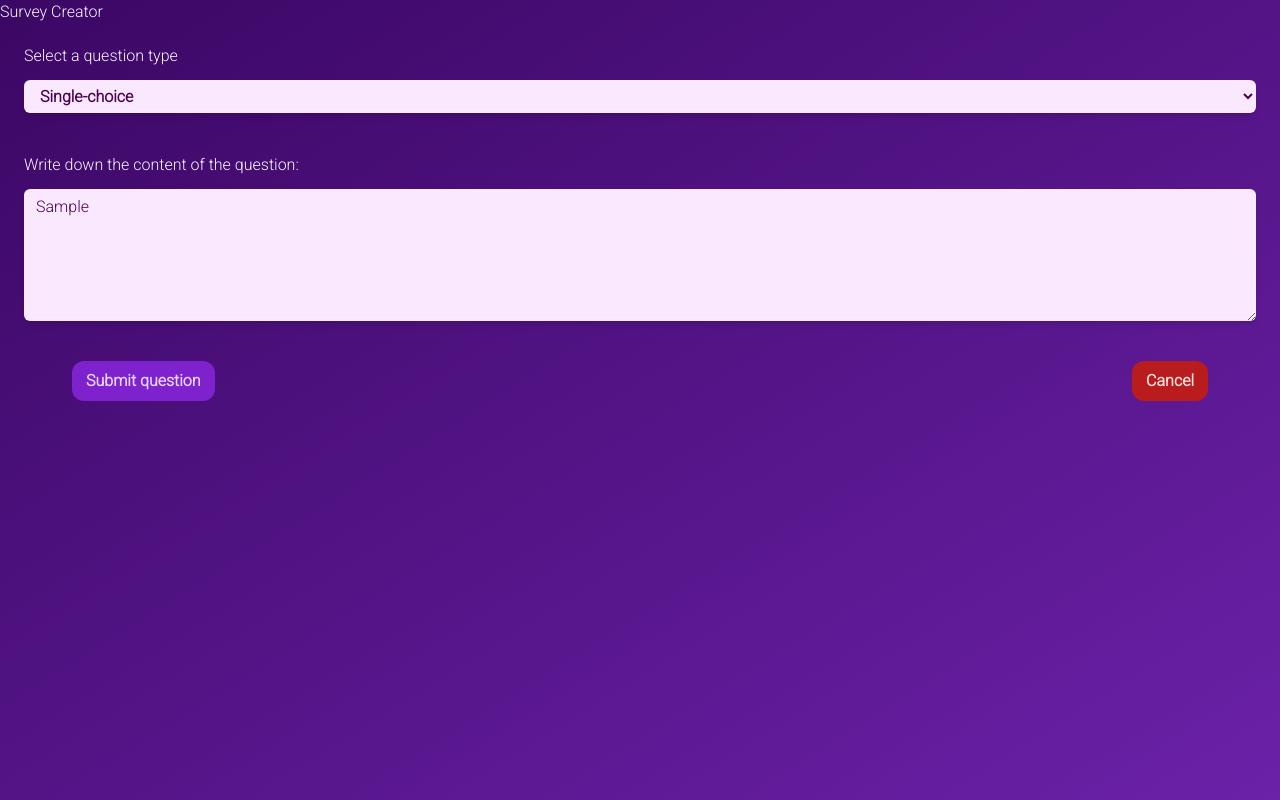
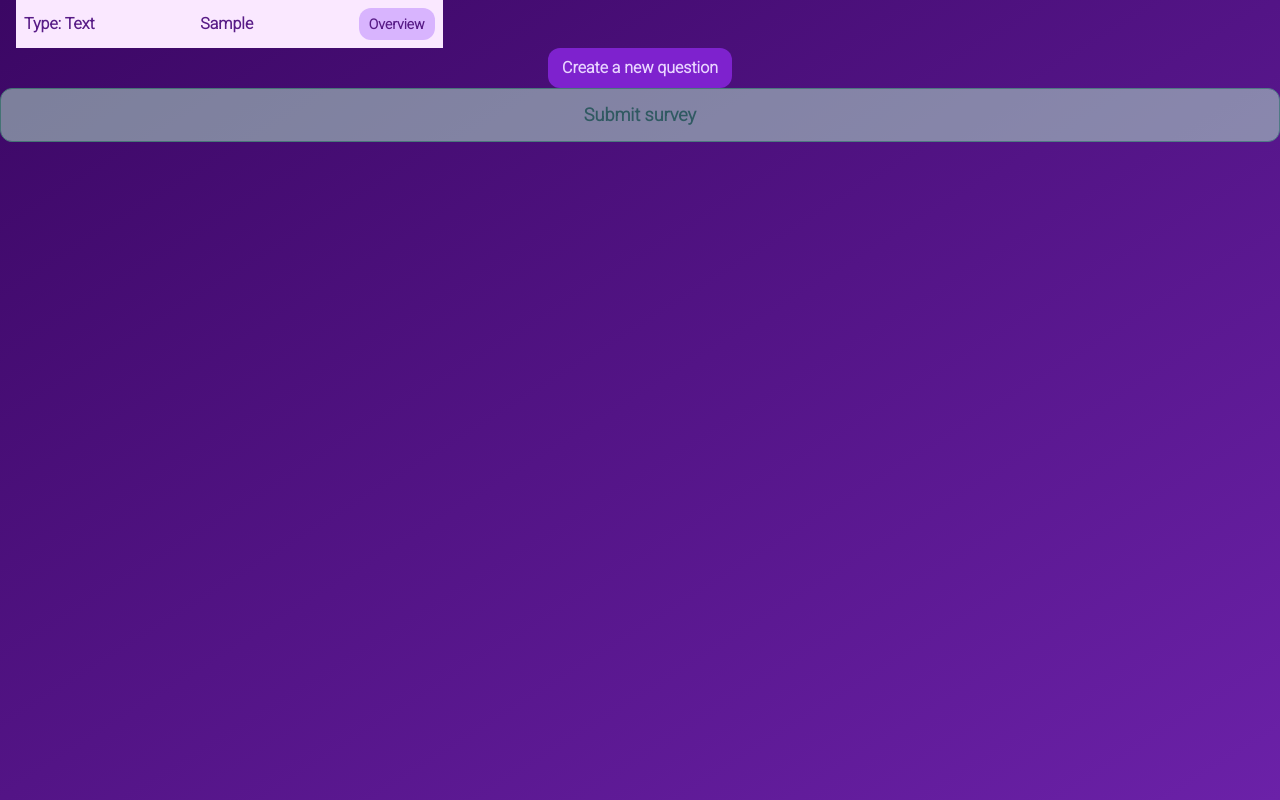
Before and after one commit to KulsonKula/Survey-microsevice, a Next.js app in the folder FRONTEND/survey-microservice/: page /creator in a window 1280 px wide. Both pictures are taken after typing "Sample" into the empty fields and a click on the button "Submit question". Built offline with nearby package versions, Linux system fonts and the light colour scheme.

Commit message:
chore/surveyCreator chore/questionCreator

```diff
--- /dev/null
+++ b/FRONTEND/survey-microservice/modules/surveys/Creators/QuestionCreator/QuestionCard/QuestionCard.tsx
@@ -0,0 +1,26 @@
+import { Button } from "@/modules/ui/Button/Button";
+
+type QuestionCardProps = {
+  onEdit: () => void;
+  type: string;
+  text: string;
+};
+
+export const QuestionCard = ({ onEdit, type, text }: QuestionCardProps) => {
+  const truncateText = (text: string, maxLength: number) => {
+    if (text.length <= maxLength) {
+      return text;
+    }
+    return `${text.substring(0, maxLength)}...`;
+  };
+
+  return (
+    <div className="bg-fuchsia-100 text-purple-900 font-semibold p-2 flex items-center justify-between sm:mx-4 sm:w-1/3 sm:h-full">
+      <span>Type: {type}</span>
+      <span>{truncateText(text, 24)}</span>
+      <Button variant="secondary" size="sm" onClick={onEdit}>
+        <span className="text-purple-900">Overview</span>
+      </Button>
+    </div>
+  );
+};
--- a/FRONTEND/survey-microservice/modules/surveys/Creators/QuestionCreator/QuestionCreator.tsx
+++ b/FRONTEND/survey-microservice/modules/surveys/Creators/QuestionCreator/QuestionCreator.tsx
@@ -1,11 +1,21 @@
 "use client";
 import { Button } from "@/modules/ui/Button/Button";
 import { FormRow } from "@/modules/ui/Form/FormRow/FormRow";
+import { useState } from "react";
 import { useForm } from "react-hook-form";
+import { QuestionCard } from "./QuestionCard/QuestionCard";
 
-const questionTypes = ["Single-choice", "Multiple-choice", "Text", "Scale"];
+type QuestionCreatorProps = {
+  onSubmitQuestion: () => void;
+};
 
-export const QuestionCreator = () => {
+const questionTypes = ["Text", "Multiple-choice", "Single-choice", "Scale"];
+
+export const QuestionCreator = ({ onSubmitQuestion }: QuestionCreatorProps) => {
+  const [isEdited, setIsEdited] = useState(true);
+  const [typeState, setTypeState] = useState("");
+  const [textState, setTextState] = useState("");
+
   const {
     register,
     formState: { errors },
@@ -15,14 +25,25 @@ export const QuestionCreator = () => {
   const onSubmit = handleSubmit(({ type, text }) => {
     console.log(type);
     console.log(text);
+    setIsEdited(false);
+    setTextState(text);
+    setTypeState(type);
+    onSubmitQuestion();
   });
 
   const onCancel = () => {
-    console.log("tu bedzie modal z ");
+    console.log("tu bedzie modal z cancelowaniem tworzenia pytania");
   };
 
   return (
     <>
+      {!isEdited ? (
+        <QuestionCard
+          type={typeState}
+          text={textState}
+          onEdit={() => setIsEdited(true)}
+        />
+      ) : (
         <form>
           <FormRow>
             <h2>Select a question type</h2>
@@ -59,6 +80,7 @@ export const QuestionCreator = () => {
             </div>
           </FormRow>
         </form>
+      )}
     </>
   );
 };
--- a/FRONTEND/survey-microservice/modules/surveys/Creators/SurveyCreator/SurveyCreator.tsx
+++ b/FRONTEND/survey-microservice/modules/surveys/Creators/SurveyCreator/SurveyCreator.tsx
@@ -1,11 +1,51 @@
 "use client";
+import { Button } from "@/modules/ui/Button/Button";
 import { QuestionCreator } from "../QuestionCreator/QuestionCreator";
+import { useState } from "react";
 
 export const SurveyCreator = () => {
+  const [questionsInProgress, setQuestionsInProgress] = useState(0);
+  const [submittedQuestions, setSubmittedQuestions] = useState(0);
+  const [totalQuestions, setTotalQuestions] = useState(0);
+
+  const onAddQuestion = () => setQuestionsInProgress((q) => q + 1);
+  const onSubmitSurvey = () => {
+    console.log(questionsInProgress);
+  };
+  const onSubmitQuestion = () => {
+    setQuestionsInProgress((q) => q - 1);
+    setSubmittedQuestions((q) => q + 1);
+    setTotalQuestions((q) => q + 1);
+    console.log("submitted question");
+    console.log(questionsInProgress);
+    console.log(submittedQuestions);
+  };
+
   return (
-    <div>
-      Survey Creator
-      <QuestionCreator />
-    </div>
+    <>
+      {submittedQuestions < 1 && (
+        <h1>You need at least one question to submit the survey</h1>
+      )}
+      <div className="flex flex-col">
+        {<QuestionCreator onSubmitQuestion={onSubmitQuestion} />}
+
+        <div className="flex justify-center">
+          <Button onClick={onAddQuestion} size="md">
+            Create a new question
+          </Button>
+        </div>
+        {questionsInProgress === 0 && submittedQuestions === totalQuestions && (
+          <h2>You need to submit all questions to submit the survey</h2>
+        )}
+        <Button
+          onClick={onSubmitSurvey}
+          size="lg"
+          variant="accept"
+          disabled={true}
+        >
+          Submit survey
+        </Button>
+      </div>
+    </>
   );
 };
--- a/FRONTEND/survey-microservice/modules/surveys/SurveysOverview/SurveyCard/SurveyCard.tsx
+++ b/FRONTEND/survey-microservice/modules/surveys/SurveysOverview/SurveyCard/SurveyCard.tsx
@@ -14,7 +14,7 @@ type SurveyCardProps = {
 
 export const SurveyCard = ({ survey }: SurveyCardProps) => {
   return (
-    <div className="bg-fuchsia-100 text-purple-900 font-semibold p-2 flex justify-between sm:mx-4 sm:w-1/3 sm:h-full">
+    <div className="bg-fuchsia-100 text-purple-900 font-semibold p-2 items-center flex justify-between sm:mx-4 sm:w-1/3 sm:h-full">
       {survey.title}
       <Link
         href={`/overview/${survey.accessCode}`}
--- a/FRONTEND/survey-microservice/modules/ui/Button/BaseButton/BaseButton.tsx
+++ b/FRONTEND/survey-microservice/modules/ui/Button/BaseButton/BaseButton.tsx
@@ -47,11 +47,14 @@ const variants: ClassNames = {
 };
 export const BaseButton = (props: BaseButtonProps) => {
   const { variant = "primary", size = "md", rounded = true } = props;
-  const className = clsx("font-semibold transition-all duration-300", {
-    [variants[variant]]: props.variant,
-    [sizes[size]]: props.size,
-    "rounded-xl": rounded,
-  });
+  const className = clsx(
+    "disabled:opacity-50 font-semibold transition-all duration-300",
+    {
+      [variants[variant]]: props.variant,
+      [sizes[size]]: props.size,
+      "rounded-xl": rounded,
+    }
+  );
   if (props.as === "a") {
     return (
       <Link href={props.href} className={className}>
```
Also changed, not shown: FRONTEND/survey-microservice/app/survey/[accessCode]/page.tsx (renamed from FRONTEND/survey-microservice/app/survey/[id]/page.tsx). Lines whose indentation alone changed are shown as unchanged.
